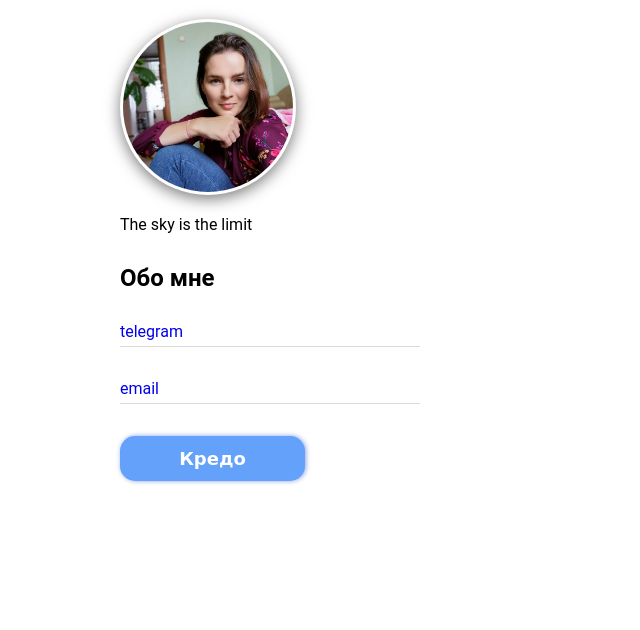
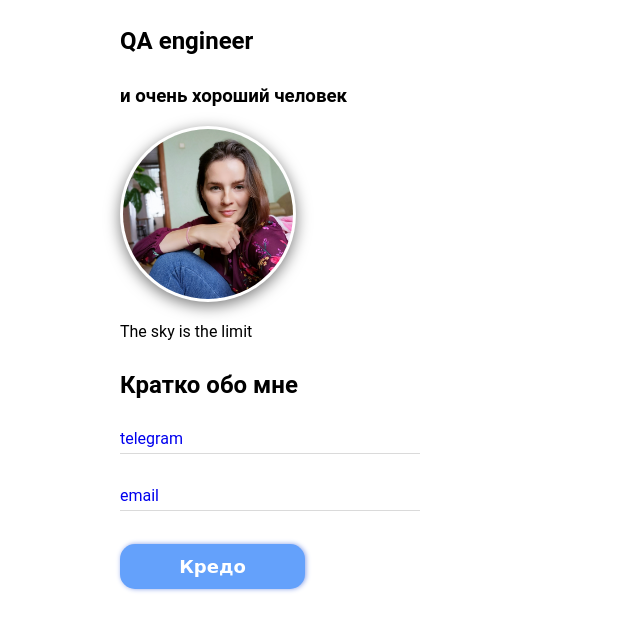
Before and after one commit to LeyaKova/cv, a plain HTML site: page index.html in a window 1280 px wide. Shown: the part 62-692 px from the top of the page, without its empty margins (0-640 px from the left). Drawn offline with Linux system fonts and the light colour scheme.

Commit message:
change_title

```diff
--- a/index.html
+++ b/index.html
@@ -8,14 +8,16 @@
 
 <body class="container">
 		<h1>Елена Яковлева 🍀</h1>
+		<h2>QA engineer</h2>
+		<h3>и очень хороший человек</h3>
 
 		<div class="item">
-			<img class="photo" src="./foto/me1.jpg" width="170" height="170" alt="фото">
+			<img class="photo" src="./foto/me1.JPG" width="170" height="170" alt="фото">
 		</div>
 
 			<p>The sky is the limit</p>
 
-			<h2>Обо мне</h2>
+			<h2>Кратко обо мне</h2>
 
 			<div class="contacts">
 
```
